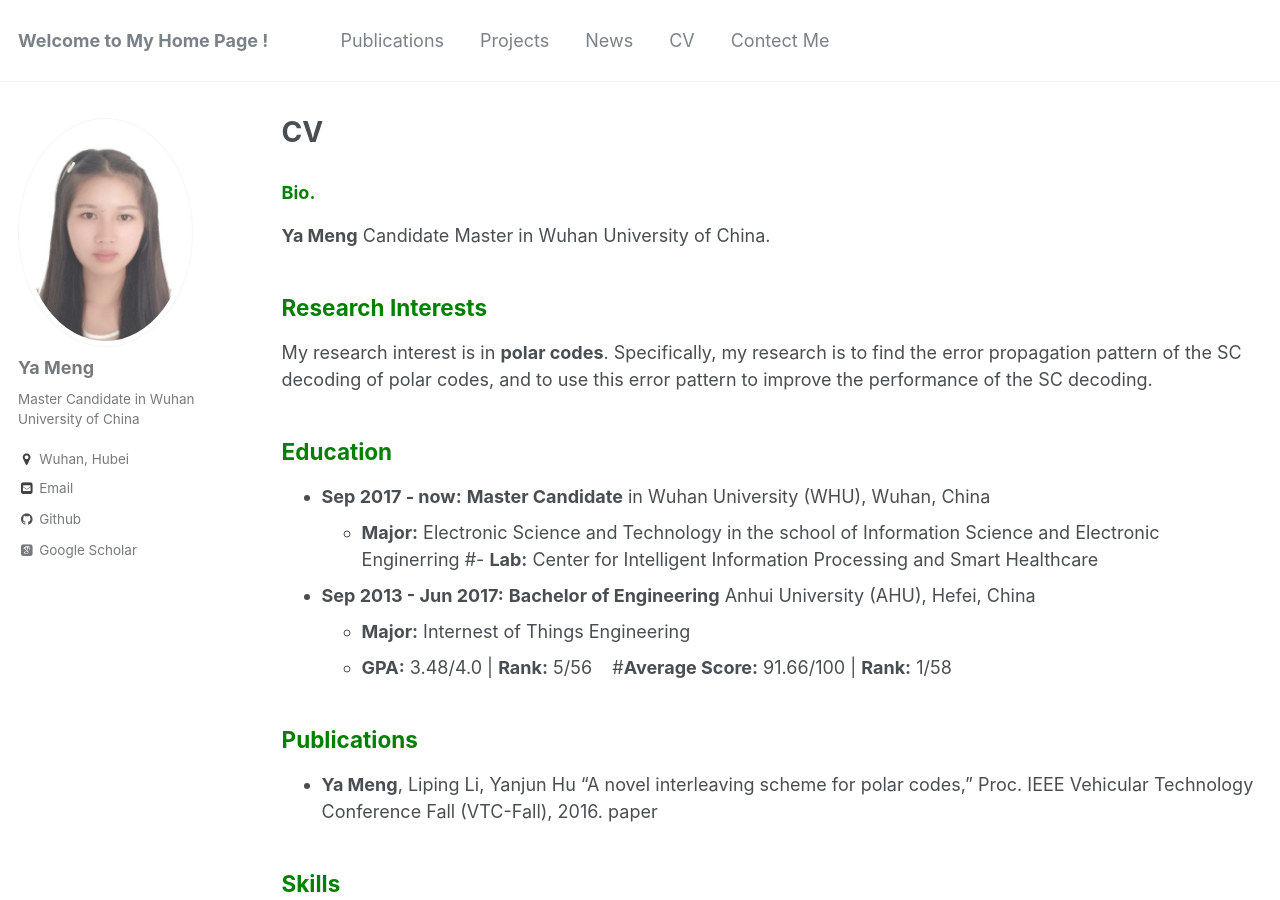
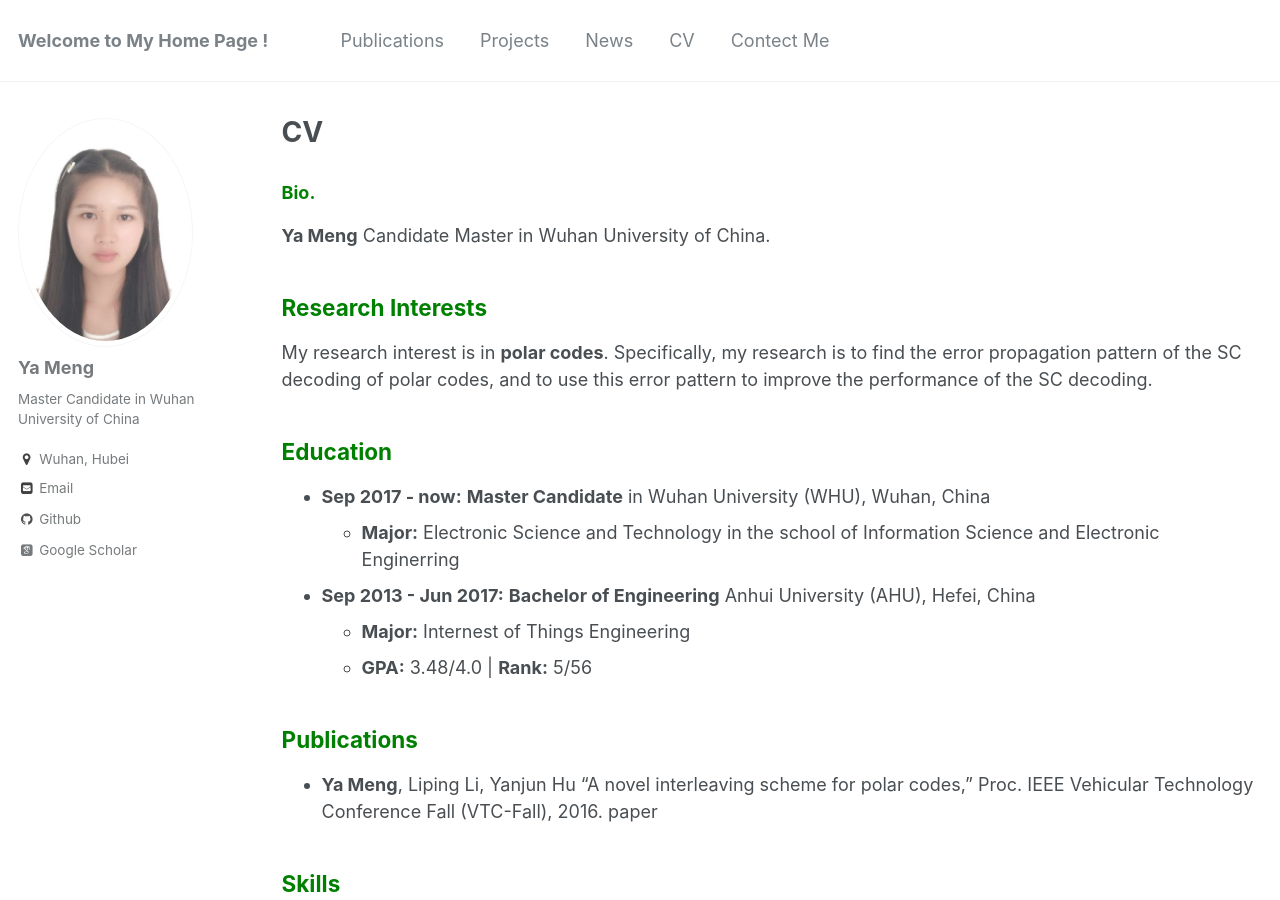
Before and after one commit to mengMia/yameng-ahu.github.io, a Jekyll site: the page built from _pages/cv.md, in a window 1280 px wide and 900 px high. Built offline with Jekyll 4.4.1, drawn with Linux system fonts in a browser that asks for light colours; some web fonts are replaced.

Commit message:
Update cv.md

```diff
--- a/_pages/cv.md
+++ b/_pages/cv.md
@@ -17,10 +17,10 @@ decoding of polar codes, and to use this error pattern to improve the performanc
 ## <span style="color: green"> Education </span>
 * **Sep 2017 - now:** **Master Candidate** in Wuhan University (WHU), Wuhan, China
   - **Major:**  Electronic Science and Technology in the school of Information Science and Electronic Enginerring
-  #- **Lab:** Center for Intelligent Information Processing and Smart Healthcare
+
 * **Sep 2013 - Jun 2017:** **Bachelor of Engineering** Anhui University (AHU), Hefei, China
   - **Major:**  Internest of Things Engineering
-  - **GPA:** 3.48/4.0 \| **Rank:** 5/56 &nbsp;&nbsp; #**Average Score:** 91.66/100 \| **Rank:** 1/58
+  - **GPA:** 3.48/4.0 \| **Rank:** 5/56 &nbsp;&nbsp;
 
 ## <span style="color: green"> Publications </span>
 * **Ya Meng**, Liping Li, Yanjun Hu “A novel interleaving scheme for polar codes,” Proc. IEEE Vehicular
```
